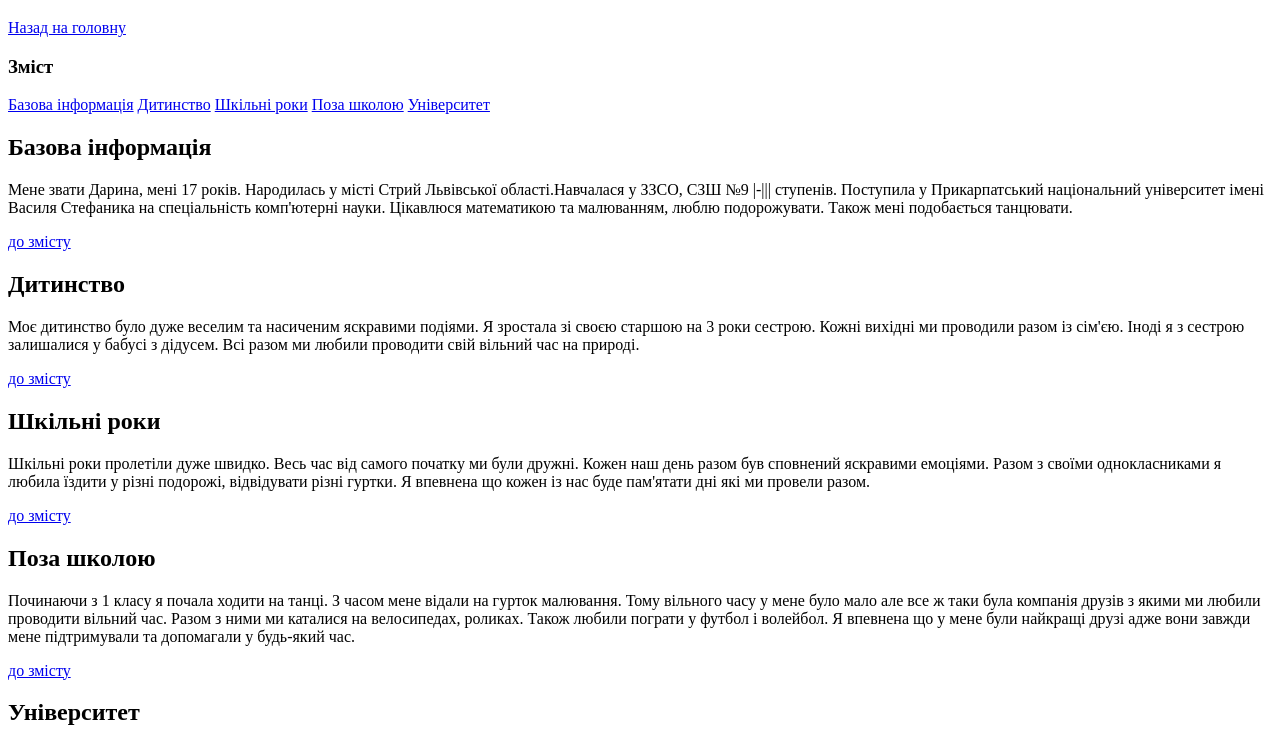
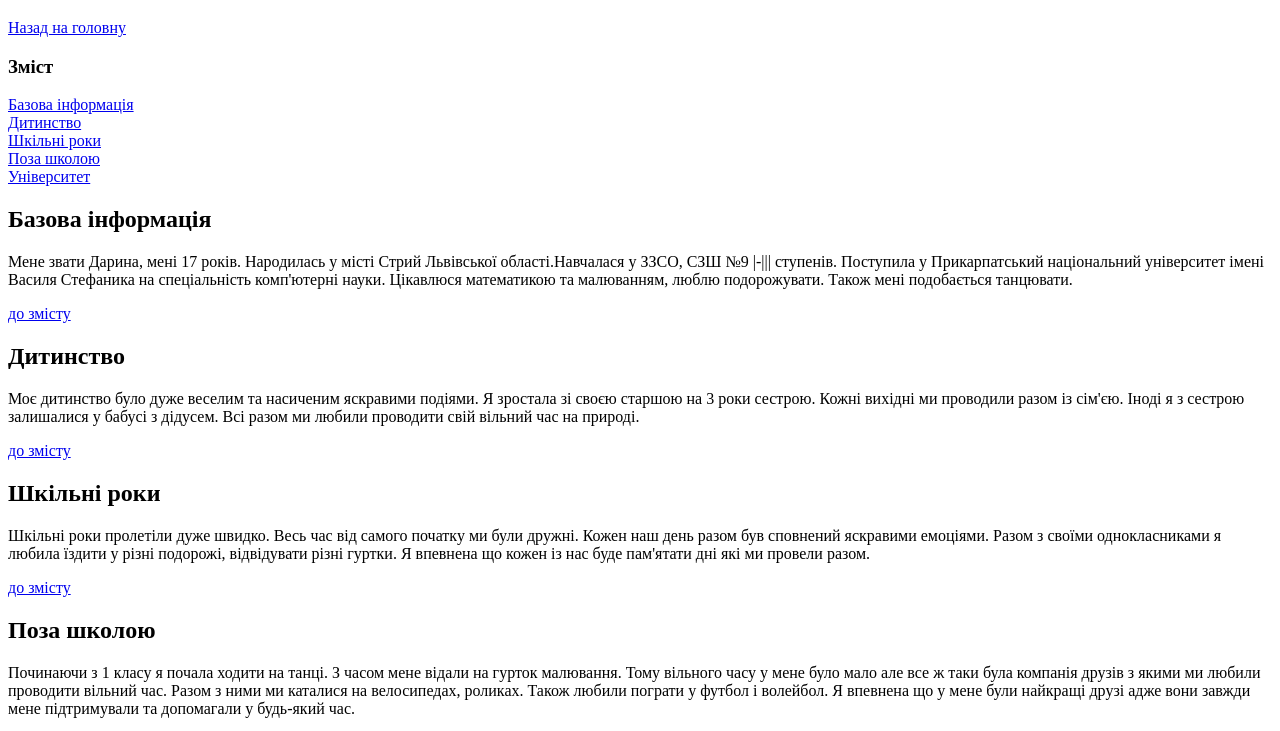
Before and after one commit to SofianykDasha/HTML, a plain HTML site: page webdesign2/biography.html in a window 1280 px wide. Shown: the part 61-792 px from the top of the page. Drawn offline with Linux system fonts and the light colour scheme.

Commit message:
Update biography.html

```diff
--- a/webdesign2/biography.html
+++ b/webdesign2/biography.html
@@ -6,16 +6,16 @@
     <title>biography.html</title>
 </head>
 <body>
-    <h1><a id="auto">Автобіографія Софяник Дарії Юріївни</a></h1>
+    <h1 id="auto">Автобіографія Софяник Дарії Юріївни</h1>
     <a href="index.html">Назад на головну</a>
-    <h3><a id="zmist">Зміст</a></h3>
-    <a href="#base">Базова інформація</a>
-    <a href="#child">Дитинство</a>
-    <a href="#shool">Шкільні роки</a>
-    <a href="#shool22">Поза школою</a>
-    <a href="#univer"> Університет</a>
+    <h3><a name="zmist">Зміст</a></h3>
+    <div><a href="#base">Базова інформація</a></div>
+    <div><a href="#child">Дитинство</a></div>
+    <div><a href="#shool">Шкільні роки</a></div>
+    <div><a href="#shool22">Поза школою</a></div>
+    <div><a href="#univer"> Університет</a></div>
             <article>
-                       <h2><a id="base">Базова інформація</a></h2>
+                       <h2 id="base">Базова інформація</h2>
                <p>Мене звати Дарина, мені 17 років. Народилась у місті Стрий Львівської області.Навчалася у ЗЗСО, СЗШ №9 |-||| ступенів.
                 Поступила у Прикарпатський національний університет імені Василя Стефаника на спеціальність комп'ютерні науки. Цікавлюся
                 математикою та малюванням, люблю подорожувати. Також мені подобається танцювати.
@@ -25,7 +25,7 @@
           </article>
    <a href="#zmist"> до змісту</a>
              <article>
-                       <h2><a id="child"> Дитинство</a></h2>
+                       <h2 id="child"> Дитинство</h2>
               <p> Моє дитинство було дуже веселим та насиченим яскравими подіями. Я зростала зі своєю старшою на 3 роки сестрою. Кожні
               вихідні ми проводили разом із сім'єю. Іноді я з сестрою залишалися у бабусі з дідусем. Всі разом ми любили проводити
               свій вільний час на природі.
@@ -35,7 +35,7 @@
           </article>
          <a href="#zmist">до змісту</a>
              <article>
-                        <h2><a id="shool">Шкільні роки</a></h2>
+                        <h2 id="shool">Шкільні роки</h2>
                <p> Шкільні роки пролетіли дуже швидко. Весь час від самого початку ми були дружні. Кожен наш день разом був сповнений
                яскравими емоціями. Разом з своїми однокласниками я любила їздити у різні подорожі, відвідувати різні гуртки. Я впевнена
                 що кожен із нас буде пам'ятати дні які ми провели разом.
@@ -45,7 +45,7 @@
     <a href="#zmist">до змісту</a>
 
                <article>
-                        <h2><a id="shool22">Поза школою</a></h2>
+                        <h2 id="shool22">Поза школою</h2>
                <p>Починаючи з 1 класу я почала ходити на танці. З часом мене відали на гурток малювання. Тому вільного часу у мене було
                 мало але все ж таки була компанія друзів з якими ми любили проводити вільний час. Разом з ними ми каталися на
                 велосипедах, роликах. Також любили пограти у футбол і волейбол. Я впевнена що у мене були найкращі друзі адже вони
@@ -55,7 +55,7 @@
     <a href="#zmist">до змісту</a>
 
              <article>
-                         <h2><a id="univer">Університет</a></h2>
+                         <h2 id="univer">Університет</h2>
                <p> Після школи я стала студенткою в ПНУ імені Василя Стефаника. Обрала спеціальність комп'ютерних наук. Перші тижні в
                університеті пройшли незабутньо. Я впевнена що з коженим тижнем навчання в університеті я наближаюся до своєї цілі. Я
                дуже рада що обрала саме цей навчальний заклад.
```
